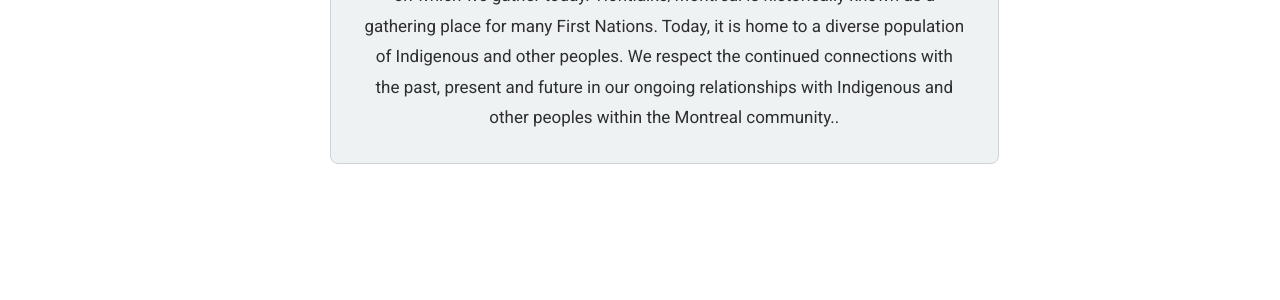
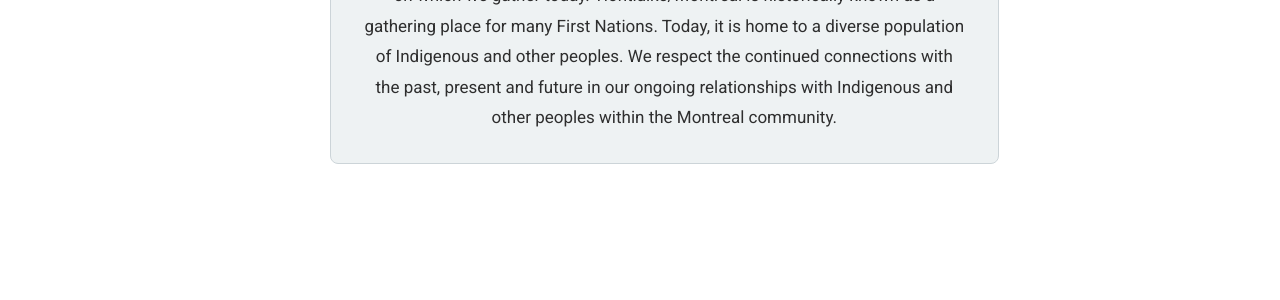
Before and after one commit to Mohsnmonji/mohsnmonji.github.io, a Jekyll site: the page built from _pages/front.md, in a window 1280 px wide and 900 px high, scrolled down 800 px. Shown: the part 354-654 px from the top of the window. Built offline with Jekyll 4.4.1, drawn with Linux system fonts in a browser that asks for light colours; some of the changed text lies outside the part shown.

```diff
--- a/_pages/front.md
+++ b/_pages/front.md
@@ -54,7 +54,7 @@ hide_avatar: true
       Land Acknowledgment
     </h2>
     <p style="margin:0 auto; max-width:600px;">
-      Concordia University is located on unceded Indigenous lands. The Kanien’kehá:ka Nation is recognized as the custodians of the lands and waters on which we gather today. Tiohtià:ke/Montréal is historically known as a gathering place for many First Nations. Today, it is home to a diverse population of Indigenous and other peoples. We respect the continued connections with the past, present and future in our ongoing relationships with Indigenous and other peoples within the Montreal community..
+      Concordia University is located on unceded Indigenous lands. The Kanien’kehá:ka Nation is recognized as the custodians of the lands and waters on which we gather today. Tiohtià:ke/Montréal is historically known as a gathering place for many First Nations. Today, it is home to a diverse population of Indigenous and other peoples. We respect the continued connections with the past, present and future in our ongoing relationships with Indigenous and other peoples within the Montreal community.
     </p>
   </section>
 
```
